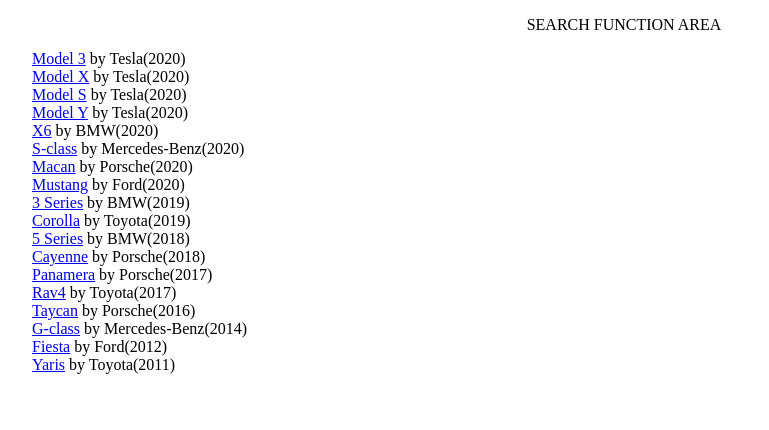
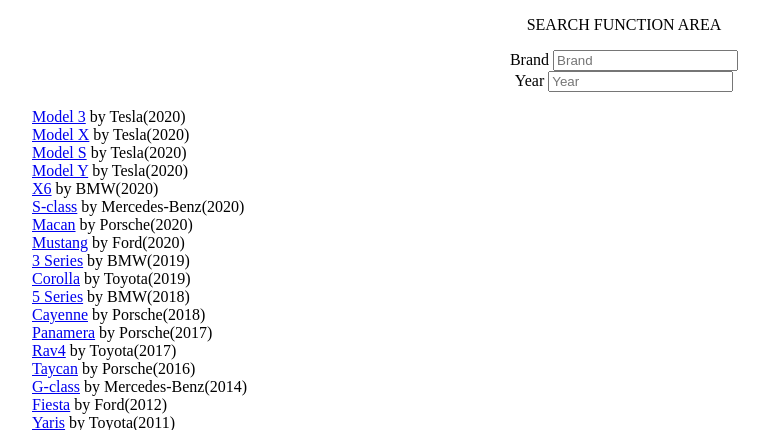
Before and after one commit to gchun88/carbuddy, a Django app: page /list/ in a window 1280 px wide. Shown: the part 98-528 px from the top of the page, without its empty margins (16-785 px from the left). Run offline with Django 3.2, Linux system fonts and the light colour scheme; data comes from the database, SQL or seed files in the repository; some libraries are stand-ins or nearby versions.

Commit message:
Implemented very basic hover feature for brand filter

```diff
--- a/carbuddy/urls.py
+++ b/carbuddy/urls.py
@@ -28,5 +28,6 @@ urlpatterns = [
     path('carmodels/details/',views_listing.details, name='car_details'),
     #path('carmodels/',include('listing.urls')),
     path('list/', views.CarListView.as_view(), name='car_list'),
+
 ]
 urlpatterns += static(settings.STATIC_URL, document_root=settings.STATIC_ROOT)
--- a/listing/static/css/styles.css
+++ b/listing/static/css/styles.css
@@ -61,3 +61,11 @@
 .car_list {
 	list-style: none;
 }
+
+.brand_options {
+	display: none;
+}
+
+.tester:hover .brand_options {
+	display: block;
+}
--- a/listing/templates/listing/car_list.html
+++ b/listing/templates/listing/car_list.html
@@ -5,6 +5,22 @@
   <div class="search_filter">
   	<p>SEARCH FUNCTION AREA
   	<form method="GET" action=".">
+  	  <!-- <label for="location">Location</label>
+  	  <input type="text" placeholder="State">
+  	  <input type="text" placeholder="City"> -->
+  	  <div class="tester">
+  	  <label for="brand">Brand</label>
+  	  <input type="text" class="brand_filter" placeholder="Brand">
+  	  {%if car_list %}
+  	    <div class="brand_options">
+  	    {% for car in car_list %}
+  	      <p value="brands">{{ car.brand }}</p>
+  	    {% endfor %}
+  	    </div>
+  	  {% endif %}
+  	</div>
+  	  <label for ="year">Year</label>
+  	  <input type="text" placeholder="Year">
 
   	</form>
   </div>
```
